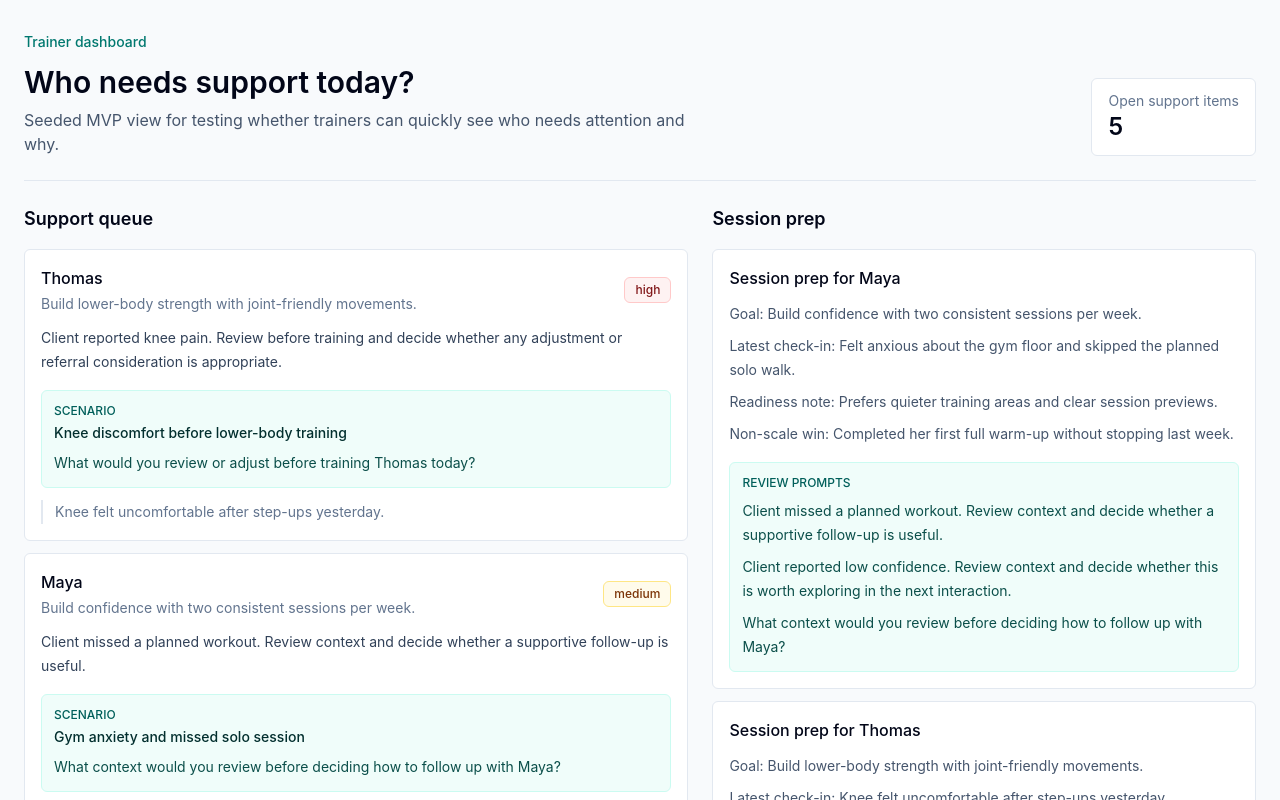
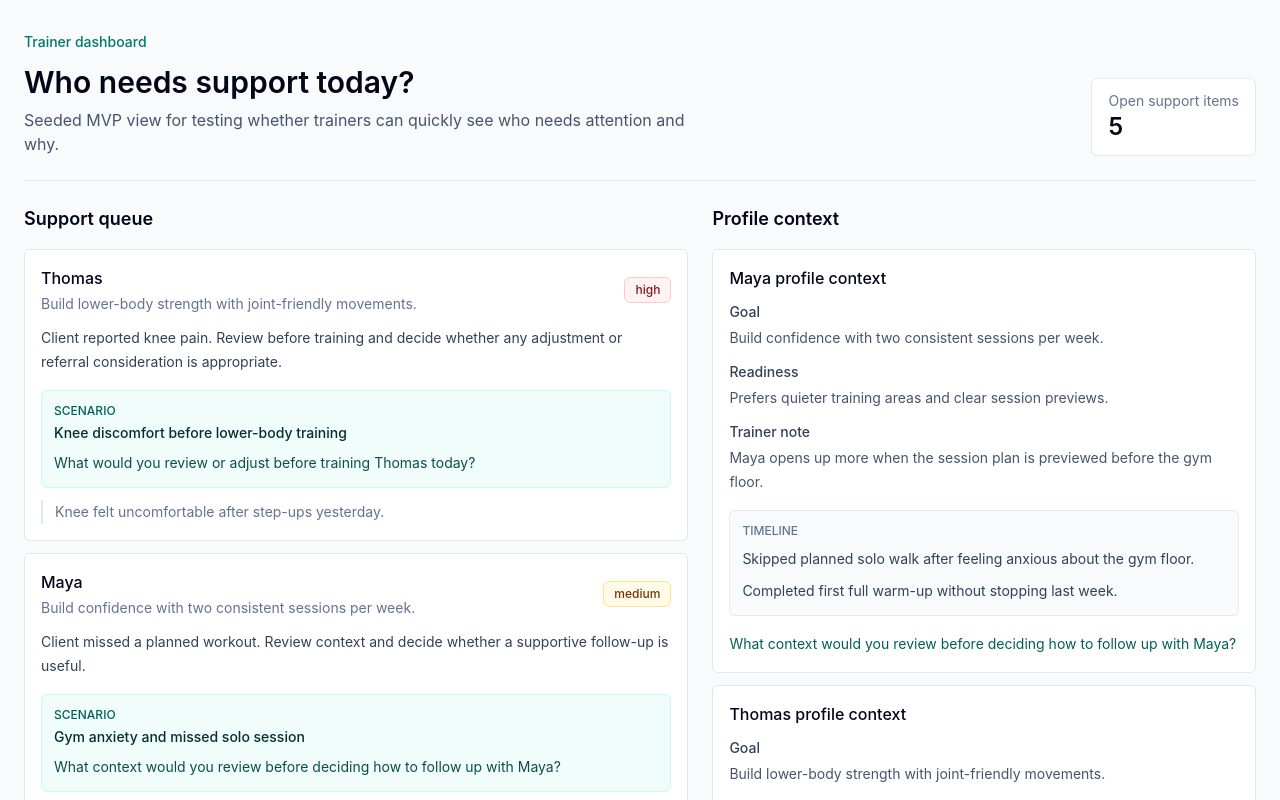
Before and after one commit to SmidigBommen/pt-support-app, a Next.js app: page /trainer in a window 1280 px wide. Shown: the top 800 px of the page. Built offline with nearby package versions, Linux system fonts and the light colour scheme.

Commit message:
Add client profile context slice

```diff
--- a/src/app/trainer/page.tsx
+++ b/src/app/trainer/page.tsx
@@ -91,6 +91,69 @@ export default function TrainerDashboardPage() {
         </div>
 
         <div className="grid gap-6">
+          <section>
+            <h2 className="text-lg font-semibold text-slate-950">
+              Profile context
+            </h2>
+            <div className="mt-4 grid gap-3">
+              {trainerDashboardSeed
+                .filter(({ supportItems }) => supportItems.length > 0)
+                .slice(0, 2)
+                .map(({ client, profileSummary }) => (
+                  <article
+                    key={`${client.id}-profile-context`}
+                    className="rounded-md border border-slate-200 bg-white p-4"
+                  >
+                    <h3 className="font-medium text-slate-950">
+                      {profileSummary.title}
+                    </h3>
+                    <dl className="mt-3 grid gap-3 text-sm">
+                      <div>
+                        <dt className="font-medium text-slate-700">Goal</dt>
+                        <dd className="mt-1 leading-6 text-slate-600">
+                          {profileSummary.currentGoal}
+                        </dd>
+                      </div>
+                      <div>
+                        <dt className="font-medium text-slate-700">
+                          Readiness
+                        </dt>
+                        <dd className="mt-1 leading-6 text-slate-600">
+                          {profileSummary.readinessNote}
+                        </dd>
+                      </div>
+                      <div>
+                        <dt className="font-medium text-slate-700">
+                          Trainer note
+                        </dt>
+                        <dd className="mt-1 leading-6 text-slate-600">
+                          {profileSummary.trainerNote}
+                        </dd>
+                      </div>
+                    </dl>
+                    <div className="mt-4 rounded-md border border-slate-200 bg-slate-50 p-3">
+                      <p className="text-xs font-medium uppercase text-slate-500">
+                        Timeline
+                      </p>
+                      <ul className="mt-2 grid gap-2">
+                        {profileSummary.timelineEvents.map((event) => (
+                          <li
+                            key={event}
+                            className="text-sm leading-6 text-slate-700"
+                          >
+                            {event}
+                          </li>
+                        ))}
+                      </ul>
+                    </div>
+                    <p className="mt-4 text-sm leading-6 text-teal-800">
+                      {profileSummary.reviewQuestion}
+                    </p>
+                  </article>
+                ))}
+            </div>
+          </section>
+
           <section>
             <h2 className="text-lg font-semibold text-slate-950">
               Session prep
--- /dev/null
+++ b/src/domain/client-profile/client-profile.ts
@@ -0,0 +1,30 @@
+export type ClientProfileSummaryInput = {
+  clientName: string;
+  currentGoal: string;
+  readinessNote: string;
+  trainerNote: string;
+  timelineEvents: string[];
+  trainerReviewQuestion: string;
+};
+
+export type ClientProfileSummary = {
+  title: string;
+  currentGoal: string;
+  readinessNote: string;
+  trainerNote: string;
+  timelineEvents: string[];
+  reviewQuestion: string;
+};
+
+export function buildClientProfileSummary(
+  input: ClientProfileSummaryInput,
+): ClientProfileSummary {
+  return {
+    title: `${input.clientName} profile context`,
+    currentGoal: input.currentGoal,
+    readinessNote: input.readinessNote,
+    trainerNote: input.trainerNote,
+    timelineEvents: input.timelineEvents,
+    reviewQuestion: input.trainerReviewQuestion,
+  };
+}
--- a/src/features/trainer-dashboard/seed-data.ts
+++ b/src/features/trainer-dashboard/seed-data.ts
@@ -1,5 +1,6 @@
 import { generateSupportQueueItems } from "@/domain/support-queue/support-queue";
 import { buildSessionPrepBrief } from "@/domain/session-prep/session-prep";
+import { buildClientProfileSummary } from "@/domain/client-profile/client-profile";
 
 export type TrainerClientSeed = {
   id: string;
@@ -25,6 +26,8 @@ export type TrainerClientSeed = {
   };
   readinessNote: string;
   nonScaleWin: string;
+  trainerNote: string;
+  timelineEvents: string[];
 };
 
 export type TrainerScenario = {
@@ -59,6 +62,12 @@ export const trainerClients: TrainerClientSeed[] = [
     },
     readinessNote: "Prefers quieter training areas and clear session previews.",
     nonScaleWin: "Completed her first full warm-up without stopping last week.",
+    trainerNote:
+      "Maya opens up more when the session plan is previewed before the gym floor.",
+    timelineEvents: [
+      "Skipped planned solo walk after feeling anxious about the gym floor.",
+      "Completed first full warm-up without stopping last week.",
+    ],
   },
   {
     id: "client-returning",
@@ -84,6 +93,12 @@ export const trainerClients: TrainerClientSeed[] = [
     },
     readinessNote: "Responds well when modifications are framed as progressions.",
     nonScaleWin: "Added 5 minutes to low-impact cardio duration.",
+    trainerNote:
+      "Jonas values understanding how modified movements connect to rebuilding strength.",
+    timelineEvents: [
+      "Felt frustrated by modified push-ups after last session.",
+      "Added 5 minutes to low-impact cardio duration.",
+    ],
   },
   {
     id: "client-slow-weight-change",
@@ -109,6 +124,12 @@ export const trainerClients: TrainerClientSeed[] = [
     },
     readinessNote: "Wants progress conversations to include functional wins.",
     nonScaleWin: "Reported climbing office stairs with less breathlessness.",
+    trainerNote:
+      "Aisha can get discouraged by scale fluctuations; functional wins land well.",
+    timelineEvents: [
+      "Scale has not moved much this week.",
+      "Reported climbing office stairs with less breathlessness.",
+    ],
   },
   {
     id: "client-knee-discomfort",
@@ -138,6 +159,12 @@ export const trainerClients: TrainerClientSeed[] = [
     },
     readinessNote: "Avoid high-impact work and review step height before session.",
     nonScaleWin: "Maintained two weekly sessions for three weeks.",
+    trainerNote:
+      "Thomas prefers clear options and wants to understand why movements are changed.",
+    timelineEvents: [
+      "Reported knee discomfort after step-ups.",
+      "Maintained two weekly sessions for three weeks.",
+    ],
   },
   {
     id: "client-low-energy",
@@ -162,6 +189,12 @@ export const trainerClients: TrainerClientSeed[] = [
     },
     readinessNote: "Needs lower-friction options when stress is high.",
     nonScaleWin: "Still completed two short walks this week.",
+    trainerNote:
+      "Elin responds better to small choices than broad encouragement during high-stress weeks.",
+    timelineEvents: [
+      "Slept poorly and reported high work stress.",
+      "Still completed two short walks this week.",
+    ],
   },
   {
     id: "client-positive-streak",
@@ -190,6 +223,13 @@ export const trainerClients: TrainerClientSeed[] = [
     },
     readinessNote: "Celebrate consistency and growing comfort with equipment.",
     nonScaleWin: "Four check-ins and three planned workouts completed this week.",
+    trainerNote:
+      "Nora is building confidence with equipment and notices specific praise.",
+    timelineEvents: [
+      "Completed four check-ins this week.",
+      "Completed three planned workouts this week.",
+      "Reported feeling less nervous using the cable machine.",
+    ],
   },
 ];
 
@@ -216,6 +256,14 @@ export const trainerDashboardSeed = trainerClients.map((client) => ({
     trainerReviewQuestion: client.scenario.trainerReviewQuestion,
     supportReasons: supportItems.map((item) => item.reason),
   }),
+  profileSummary: buildClientProfileSummary({
+    clientName: client.name,
+    currentGoal: client.currentGoal,
+    readinessNote: client.readinessNote,
+    trainerNote: client.trainerNote,
+    timelineEvents: client.timelineEvents,
+    trainerReviewQuestion: client.scenario.trainerReviewQuestion,
+  }),
 }));
 
 export function getTrainerScenario(clientId: string): TrainerScenario | undefined {
```
Also changed, not shown: 1 other file (tests, documents, lock files or other folders).
